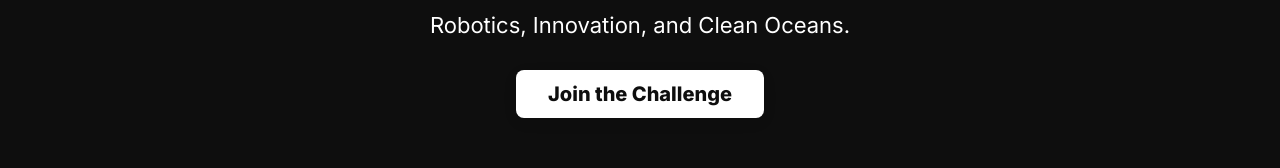
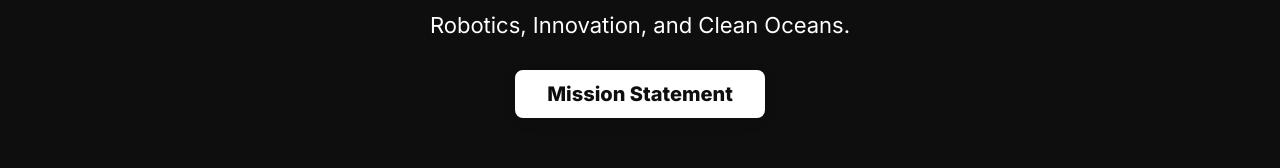
Before and after one commit to groverneev/DuneBroom_Website, a Next.js app: page / in a window 1280 px wide. Shown: the part 417-585 px from the top of the page. Built offline with nearby package versions, Linux system fonts and the light colour scheme.

Commit message:
idk_what_to_write

```diff
--- a/app/page.tsx
+++ b/app/page.tsx
@@ -31,7 +31,7 @@ export default function Home() {
           textDecoration: 'none',
           boxShadow: '0 4px 16px rgba(0,0,0,0.06)'
         }}>
-          Join the Challenge
+          Mission Statement
         </a>
       </section>
 
```
